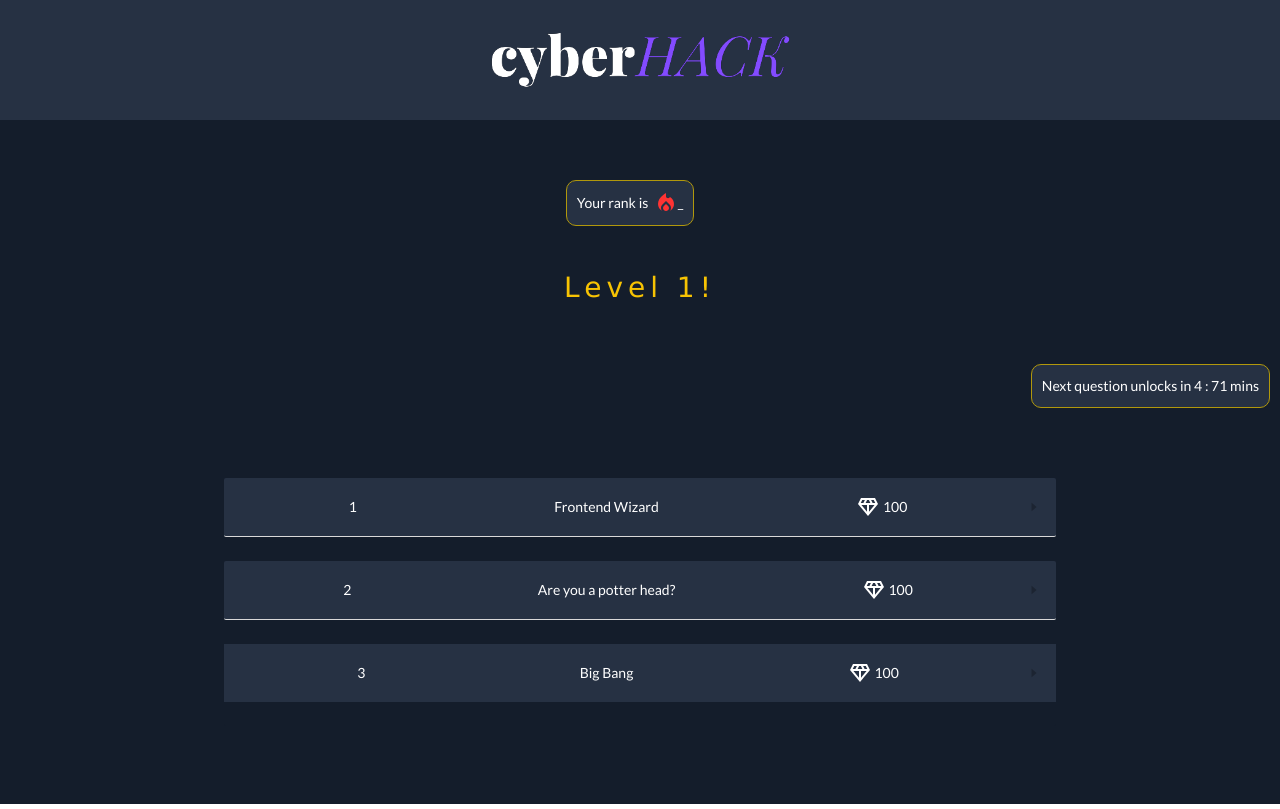
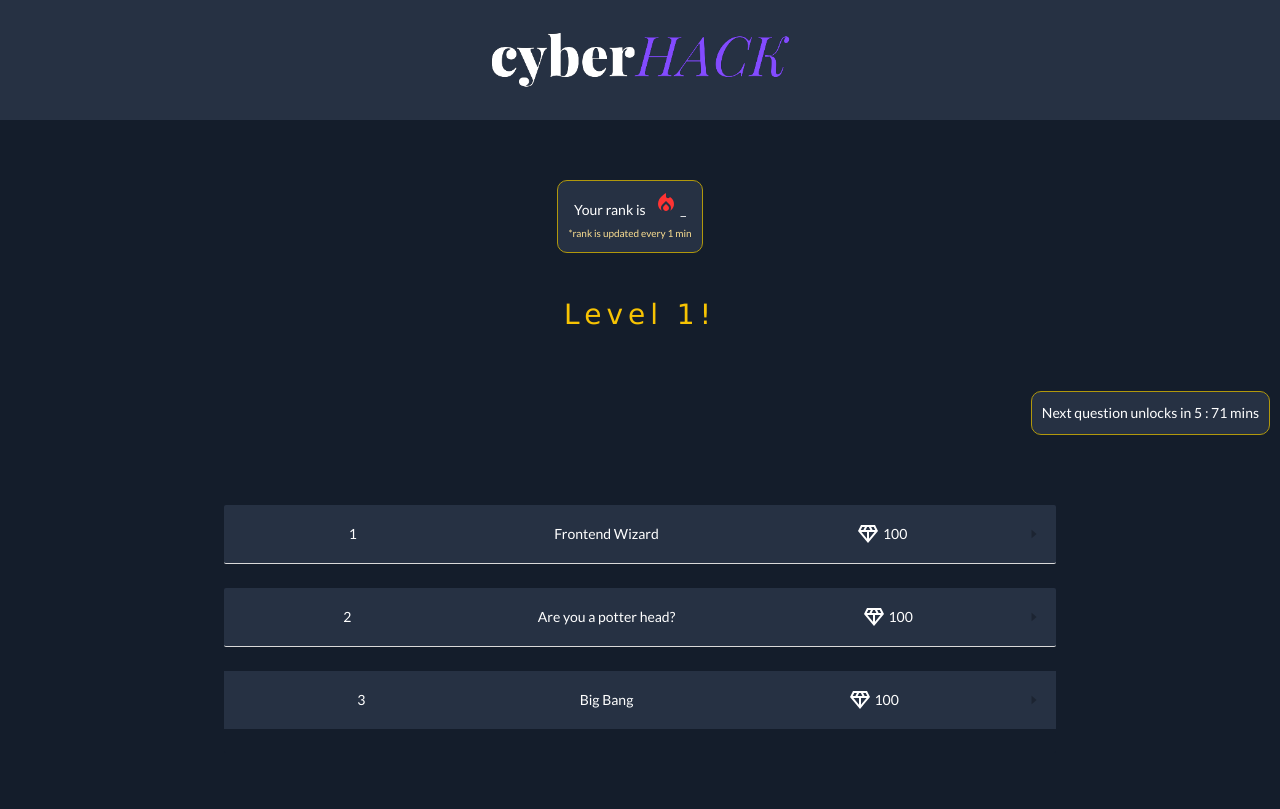
Before and after one commit to iamHrithikRaj/cyberhack-frontend, a React (Create React App) app: page /game in a window 1280 px wide. Built offline with nearby package versions, Linux system fonts and the light colour scheme; sample sign-in values are in the browser's storage.

Commit message:
infos and zip passwords added

```diff
--- a/src/components/QuestionBody.js
+++ b/src/components/QuestionBody.js
@@ -46,7 +46,12 @@ const QuestionBody = (props) => {
               <DownloadingIcon />
             </div>
             <div className={classes.titlecontainer}>
-              <div className={classes.title}>Download Files</div>
+              <div className={classes.title}>
+                Download Files <br />
+                <span className={classes.info}>
+                  *zip password: amityyouthfest
+                </span>
+              </div>
               <div className={classes.subtitle}>
                 Necessary files to play the challenge.
               </div>
--- a/src/components/QuestionBody.module.css
+++ b/src/components/QuestionBody.module.css
@@ -88,3 +88,8 @@
         display: none;
     }
 }
+
+.info {
+    font-size: 12px;
+    color: rgb(252, 223, 145);
+}
--- a/src/components/Rank.js
+++ b/src/components/Rank.js
@@ -19,8 +19,11 @@ const Rank = () => {
   }, []);
   return (
     <div className={classes.rank}>
-      Your rank is &nbsp;{' '}
-      <LocalFireDepartmentIcon style={{ color: '#ff3333' }} /> {rank}
+      <div className={classes.mbs}>
+        Your rank is &nbsp;{' '}
+        <LocalFireDepartmentIcon style={{ color: '#ff3333' }} /> {rank}
+      </div>
+      <div className={classes.info}>*rank is updated every 1 min</div>
     </div>
   );
 };
--- a/src/components/Rank.module.css
+++ b/src/components/Rank.module.css
@@ -6,9 +6,19 @@
     margin-right: 20px;
     margin-bottom: 20px;
     display: flex;
+    flex-direction: column;
     align-items: center;
     justify-content: center;
     padding: 10px;
     border-radius: 10px;
     border: 1px solid rgb(177, 152, 12);
 }
+
+.info {
+    font-size: 10px;
+    color: rgb(252, 223, 145);
+}
+
+.mbs {
+    margin-bottom: 5px;
+}
--- a/src/data.js
+++ b/src/data.js
@@ -22,7 +22,7 @@ const data = [
   },
 ];
 
-const startTime = new Date('March 22 2022 22:46').getTime();
+const startTime = new Date('March 23 2022 20:42').getTime();
 const questionTime = 5;
 const numberOfQuestions = 3;
 
```
